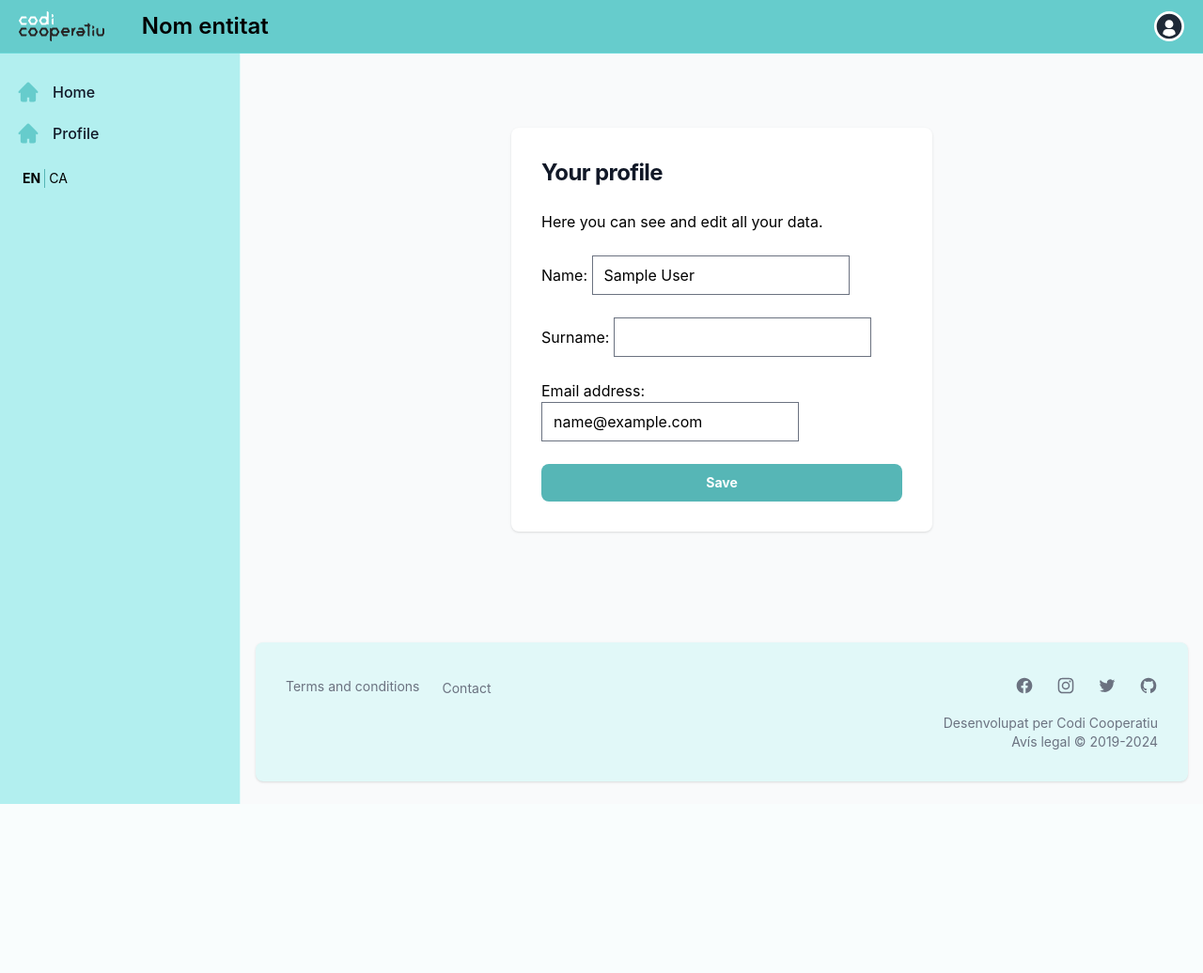
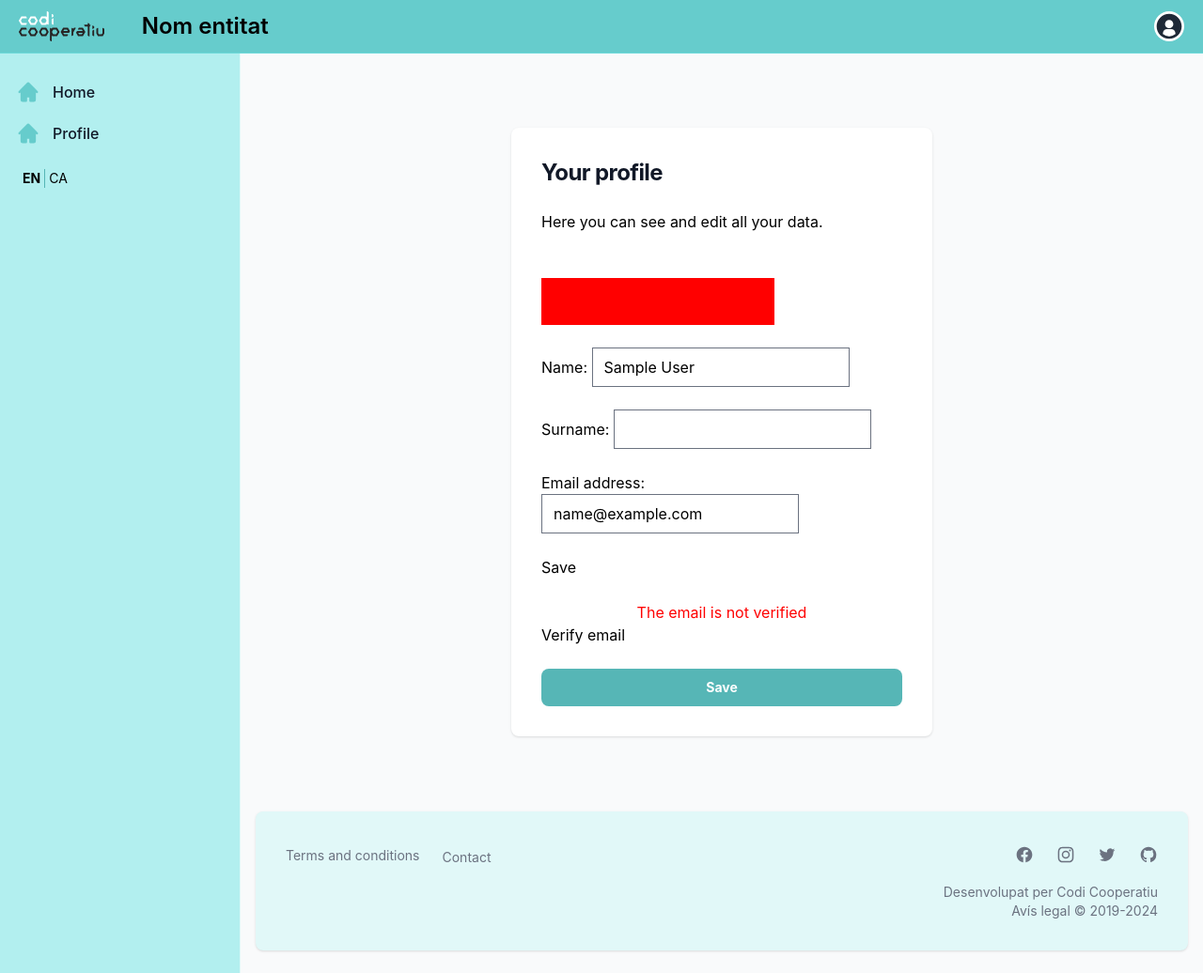
Before and after one commit to codicoop/boilerplate_django, a Django app: page /en/registration/profile/details/ in a window 1280 px wide. Shown: the whole page at 94% size. Before the commit the page ends 856 px from the top, so only its background shows below. Run offline with Django 4.2, Linux system fonts and the light colour scheme; the visitor is signed in with stand-in values (Sample User, id 1); style sheets or scripts are compiled from the project's sources; parts of the project's set-up code (start-up, migrations or seed data) failed here and were passed over; some libraries are stand-ins or nearby versions.

Commit message:
Afegida par validacio correu a template perfil

```diff
--- a/src/templates/profile/details.html
+++ b/src/templates/profile/details.html
@@ -22,7 +22,23 @@
 {% endblock %}
 
 {% block form_fields %}
+  {% if not user.email_verified %}
+    <input color="red" style="height: 50px; background-color: red" width="440px">
+  {% endif %}
+
   {{ form.as_p }}
+
+  {% if not message %}
+    <input type="submit" value="{% translate 'Save' %}" />
+  {% endif %}
+
+  <h4>{{ message }}</h4>
+
+  {% if not user.email_verified %}
+    <h3 align="center" style="color: red">The email is not verified</h3>
+    <a href="{% url 'registration:send_verification_code' %}" style="text-align:center;">Verify email</a>
+  {% endif %}
+
 {% endblock %}
 
 {% block submit_text %}{% translate 'Save' %}{% endblock %}
```
